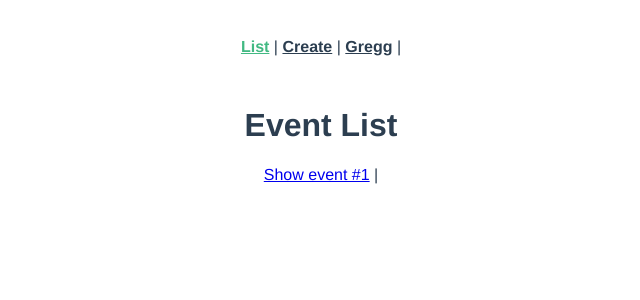
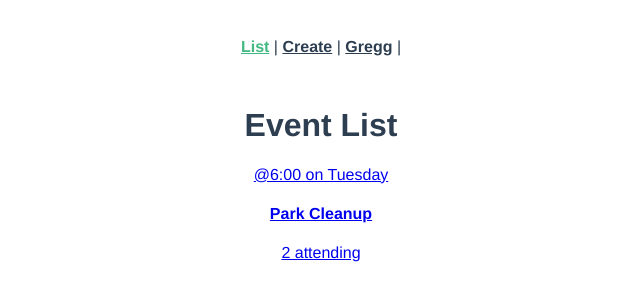
Before and after one commit to caritobd91/vue-playground, a Vue app in the folder vue-playground/: page / in a window 1280 px wide. Shown: the top 300 px of the page, without its empty margins (319-959 px from the left). Built offline with nearby package versions, Linux system fonts and the light colour scheme.

Commit message:
[add] event card component

```diff
--- /dev/null
+++ b/vue-playground/src/components/EventCard.vue
@@ -0,0 +1,32 @@
+<template>
+<router-link :to="{ name: 'event-show', params: { id: 1 } }">
+  <div>
+    <span>@{{ event.time }} on {{ event.date }}</span>
+    <h4>{{ event.title }}</h4>
+    <span>{{ event.attendees.length }} attending</span>
+  </div>
+</router-link>
+</template>
+
+<script>
+  export default {
+    data() {
+      return {
+        event: {
+          id: 1,
+          title: 'Park Cleanup',
+          date: 'Tuesday',
+          time: '6:00',
+          attendees: [
+            { id: 'abc123', name: 'Adam' },
+            { id: 'de456', name: 'Gregg' },
+          ]
+        }
+      }
+    },
+  }
+</script>
+
+<style lang="scss" scoped>
+
+</style>
--- a/vue-playground/src/views/EventList.vue
+++ b/vue-playground/src/views/EventList.vue
@@ -4,6 +4,16 @@
       Event List
     </h1>
 
-    <router-link :to="{ name: 'event-show', params: { id: 1 } }">Show event #1</router-link> |
+    <event-card />
   </div>
 </template>
+
+<script>
+import EventCard from '@/components/EventCard.vue'
+
+export default {
+  components: {
+    EventCard,
+  }
+}
+</script>
```
